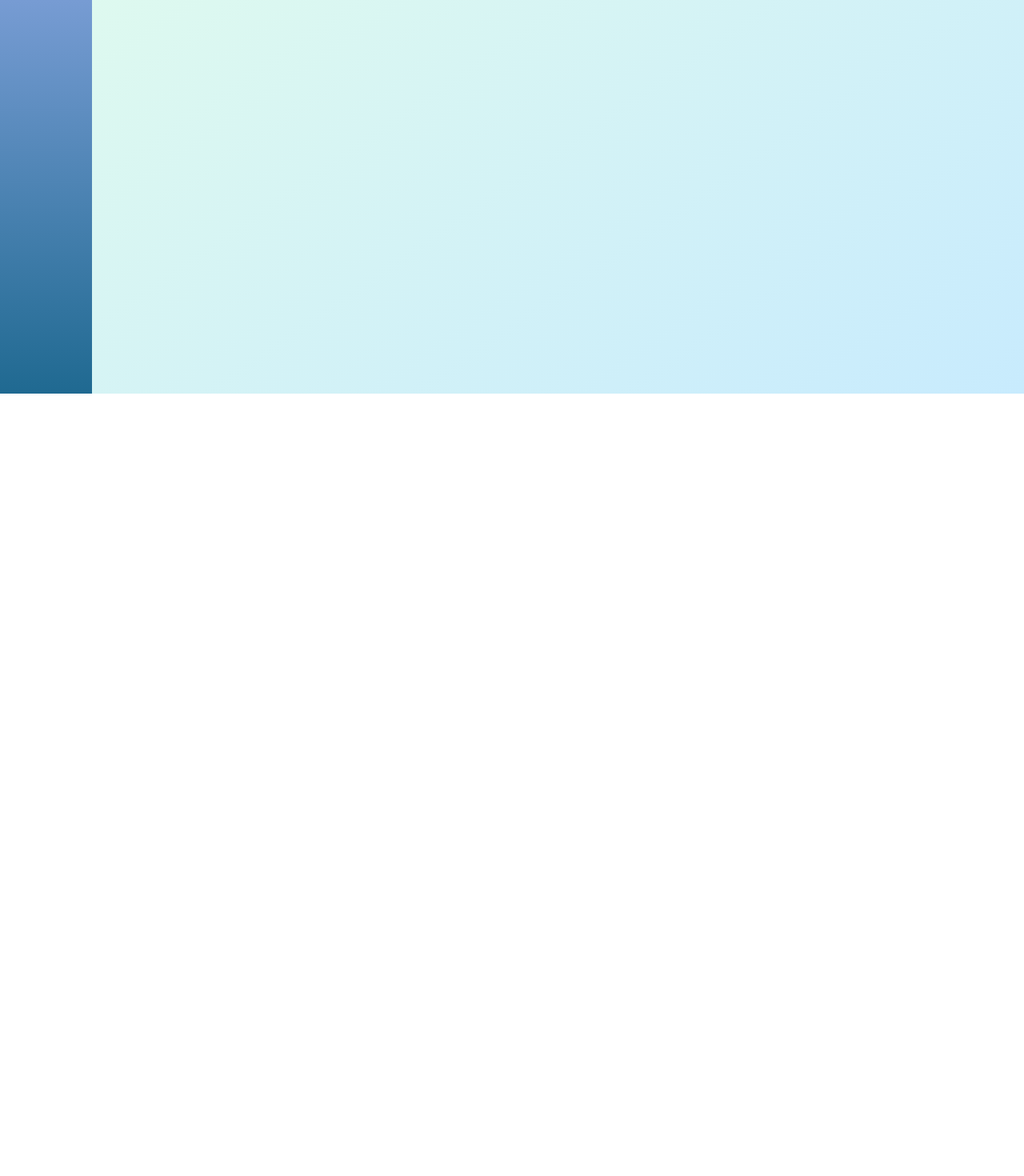
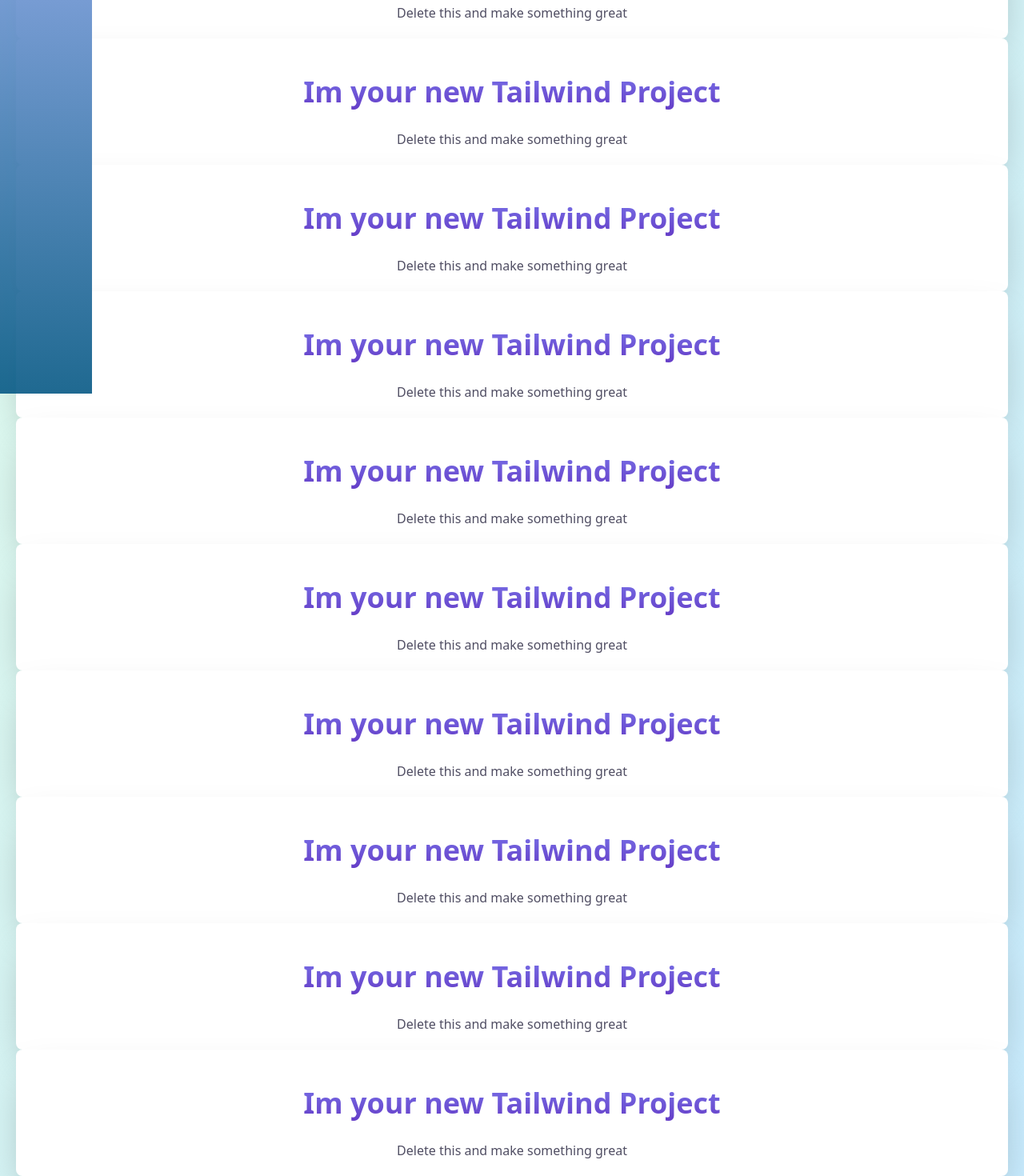
Before and after one commit to PaulHaze/nextjs-tailwind-tutorial-starter, a Next.js app: page / in a window 1280 px wide. Shown: the part 308-1778 px from the top of the page at 80% size. Before the commit the page ends 800 px from the top, so only its background shows below. Built offline with nearby package versions, Linux system fonts and the light colour scheme.

Commit message:
position fixes to sidebar

```diff
--- a/components/Nav/NavBar.js
+++ b/components/Nav/NavBar.js
@@ -16,8 +16,8 @@
   ));
   return (
     <nav
-      className={`min-h-screen relative top-0 ${
-        showNav ? 'left-0' : '-left-[75px]'
+      className={`h-screen fixed top-0 ${
+        showNav ? 'translate-x-0' : '-translate-x-[65%]'
       } ease-in-out duration-300 p-5 px-2 py-4 bg-gradient-to-b from-indigo-300/90 to-sky-800/90 `}
     >
       {/* SHOW HIDE BUTTON */}
--- a/pages/index.js
+++ b/pages/index.js
@@ -12,6 +12,86 @@
             Delete this and make something great
           </p>
         </div>
+        <div className="flex flex-col items-center p-5 bg-white rounded-lg shadow-2xl ">
+          <h1 className="p-5 font-bold text-center text-transparent bg-clip-text bg-gradient-to-b from-indigo-400 to-violet-800">
+            Im your new Tailwind Project
+          </h1>
+          <p className="text-[#504e63] text-center">
+            Delete this and make something great
+          </p>
+        </div>
+        <div className="flex flex-col items-center p-5 bg-white rounded-lg shadow-2xl ">
+          <h1 className="p-5 font-bold text-center text-transparent bg-clip-text bg-gradient-to-b from-indigo-400 to-violet-800">
+            Im your new Tailwind Project
+          </h1>
+          <p className="text-[#504e63] text-center">
+            Delete this and make something great
+          </p>
+        </div>
+        <div className="flex flex-col items-center p-5 bg-white rounded-lg shadow-2xl ">
+          <h1 className="p-5 font-bold text-center text-transparent bg-clip-text bg-gradient-to-b from-indigo-400 to-violet-800">
+            Im your new Tailwind Project
+          </h1>
+          <p className="text-[#504e63] text-center">
+            Delete this and make something great
+          </p>
+        </div>
+        <div className="flex flex-col items-center p-5 bg-white rounded-lg shadow-2xl ">
+          <h1 className="p-5 font-bold text-center text-transparent bg-clip-text bg-gradient-to-b from-indigo-400 to-violet-800">
+            Im your new Tailwind Project
+          </h1>
+          <p className="text-[#504e63] text-center">
+            Delete this and make something great
+          </p>
+        </div>
+        <div className="flex flex-col items-center p-5 bg-white rounded-lg shadow-2xl ">
+          <h1 className="p-5 font-bold text-center text-transparent bg-clip-text bg-gradient-to-b from-indigo-400 to-violet-800">
+            Im your new Tailwind Project
+          </h1>
+          <p className="text-[#504e63] text-center">
+            Delete this and make something great
+          </p>
+        </div>
+        <div className="flex flex-col items-center p-5 bg-white rounded-lg shadow-2xl ">
+          <h1 className="p-5 font-bold text-center text-transparent bg-clip-text bg-gradient-to-b from-indigo-400 to-violet-800">
+            Im your new Tailwind Project
+          </h1>
+          <p className="text-[#504e63] text-center">
+            Delete this and make something great
+          </p>
+        </div>
+        <div className="flex flex-col items-center p-5 bg-white rounded-lg shadow-2xl ">
+          <h1 className="p-5 font-bold text-center text-transparent bg-clip-text bg-gradient-to-b from-indigo-400 to-violet-800">
+            Im your new Tailwind Project
+          </h1>
+          <p className="text-[#504e63] text-center">
+            Delete this and make something great
+          </p>
+        </div>
+        <div className="flex flex-col items-center p-5 bg-white rounded-lg shadow-2xl ">
+          <h1 className="p-5 font-bold text-center text-transparent bg-clip-text bg-gradient-to-b from-indigo-400 to-violet-800">
+            Im your new Tailwind Project
+          </h1>
+          <p className="text-[#504e63] text-center">
+            Delete this and make something great
+          </p>
+        </div>
+        <div className="flex flex-col items-center p-5 bg-white rounded-lg shadow-2xl ">
+          <h1 className="p-5 font-bold text-center text-transparent bg-clip-text bg-gradient-to-b from-indigo-400 to-violet-800">
+            Im your new Tailwind Project
+          </h1>
+          <p className="text-[#504e63] text-center">
+            Delete this and make something great
+          </p>
+        </div>
+        <div className="flex flex-col items-center p-5 bg-white rounded-lg shadow-2xl ">
+          <h1 className="p-5 font-bold text-center text-transparent bg-clip-text bg-gradient-to-b from-indigo-400 to-violet-800">
+            Im your new Tailwind Project
+          </h1>
+          <p className="text-[#504e63] text-center">
+            Delete this and make something great
+          </p>
+        </div>
       </div>
     </MainLayout>
   );
```
